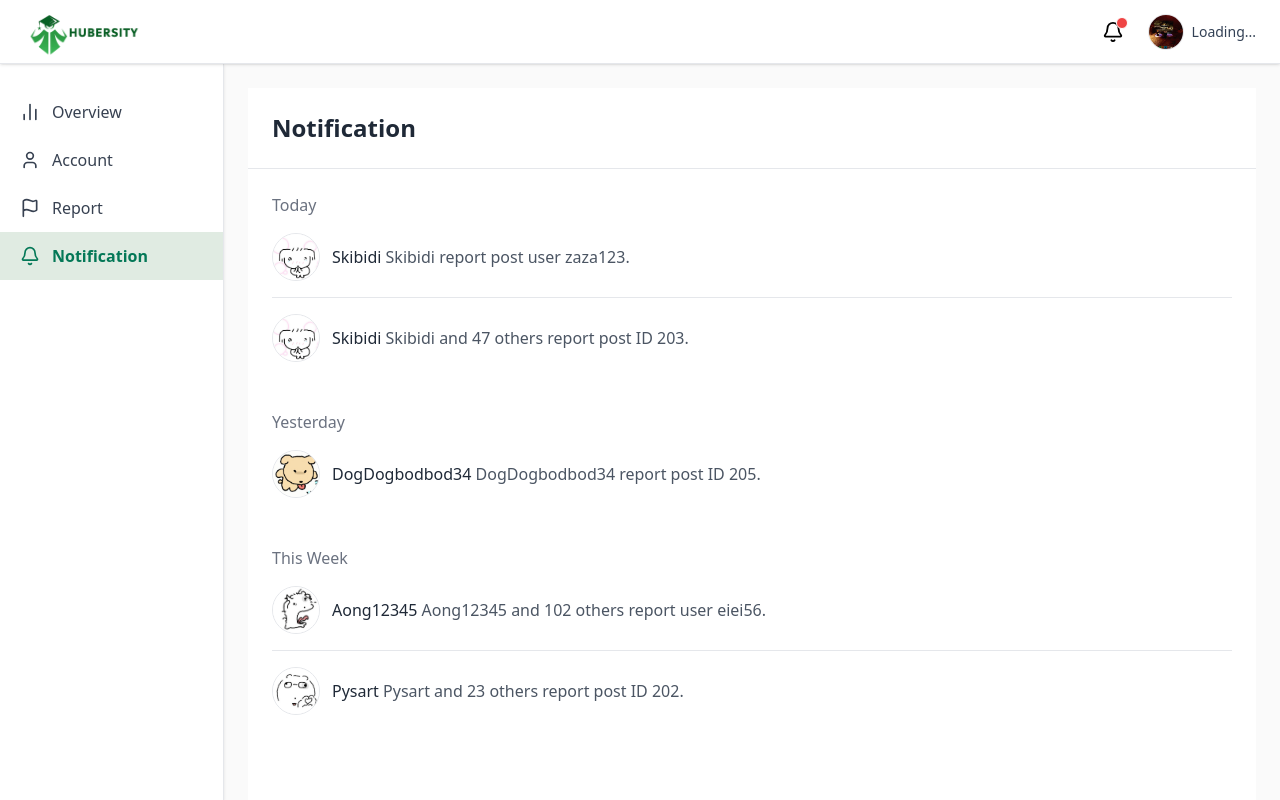
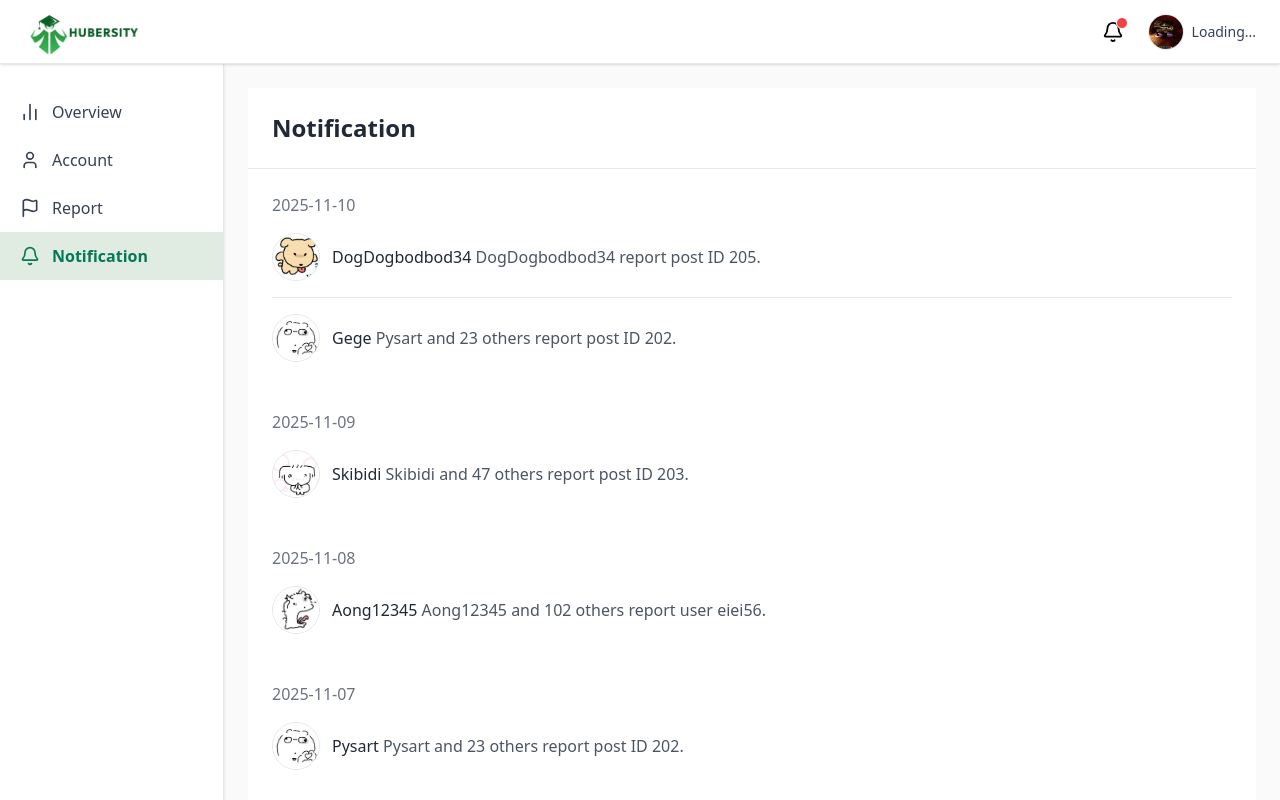
Before and after one commit to Hubersity/Hubersity, a React (Vite) app in the folder frontend/: page /app_admin/noti-admin in a window 1280 px wide. Built offline with nearby package versions, Linux system fonts and the light colour scheme; no server answers.

Commit message:
connect NotificationAdmin frontend

```diff
--- a/frontend/src/pages/Admin/Notification-admin.jsx
+++ b/frontend/src/pages/Admin/Notification-admin.jsx
@@ -1,4 +1,6 @@
-import React, { useState } from "react";
+import React, { useState, useEffect } from "react";
+
+const API_URL = "http://localhost:8000";
 
 export default function NotificationsAdmin() {
   // mock data สำหรับการแจ้งเตือน (แก้ smart-quote/ให้เป็น string ปกติ)
@@ -7,50 +9,114 @@ export default function NotificationsAdmin() {
       id: 1,
       name: "Skibidi",
       avatar: "/images/Skibidi.png",
-      time: "today",
+      created_at: "2020-11-11T08:30:00Z",
       text: "Skibidi report post user zaza123.",
     },
     {
       id: 2,
       name: "Skibidi",
       avatar: "/images/Skibidi.png",
-      time: "today",
+      created_at: "2025-11-09T09:00:00Z",
       text: "Skibidi and 47 others report post ID 203.",
     },
     {
       id: 3,
       name: "DogDogbodbod34",
       avatar: "/images/dogneverdie.png",
-      time: "yesterday",
+      created_at: "2025-11-10T15:00:00Z",
       text: "DogDogbodbod34 report post ID 205.",
     },
     {
       id: 4,
       name: "Aong12345",
       avatar: "/images/Aong12345.png",
-      time: "this week",
+      created_at: "2025-11-08T12:00:00Z",
       text: "Aong12345 and 102 others report user eiei56.",
     },
     {
       id: 5,
       name: "Pysart",
       avatar: "/images/Pysart.png",
-      time: "this week",
+      created_at: "2025-11-07T18:00:00Z",
+      text: "Pysart and 23 others report post ID 202.",
+    },
+    {
+      id: 6,
+      name: "Gege",
+      avatar: "/images/Pysart.png",
+      created_at: "2025-11-10T18:00:00Z",
       text: "Pysart and 23 others report post ID 202.",
     },
   ]);
 
+  function groupByDate(notifications) {
+    const now = new Date();
+    const today = new Date(now.getFullYear(), now.getMonth(), now.getDate());
+    const yesterday = new Date(today);
+    yesterday.setDate(today.getDate() - 1);
+
+    const startOfWeek = new Date(today);
+    startOfWeek.setDate(today.getDate() - today.getDay()); // Sunday
+    const endOfWeek = new Date(startOfWeek);
+    endOfWeek.setDate(startOfWeek.getDate() + 6); // Saturday
+
+    const formatDate = (date) => date.toISOString().split("T")[0];
+
+    const grouped = {};
+
+    notifications.forEach((n) => {
+      const created = new Date(n.created_at);
+      const dateStr = formatDate(created);
+
+      if (created >= today && created < new Date(today.getTime() + 86400000)) {
+        grouped["today"] = grouped["today"] ? [...grouped["today"], n] : [n];
+      } else if (created >= yesterday && created < today) {
+        grouped["yesterday"] = grouped["yesterday"] ? [...grouped["yesterday"], n] : [n];
+      } else if (created >= startOfWeek && created <= endOfWeek) {
+        grouped["this week"] = grouped["this week"] ? [...grouped["this week"], n] : [n];
+      } else {
+        grouped[dateStr] = grouped[dateStr] ? [...grouped[dateStr], n] : [n];
+      }
+    });
+
+    return grouped;
+  }
+
   // แยกกลุ่มตามเวลา
-  const grouped = notifications.reduce((acc, cur) => {
-    acc[cur.time] = acc[cur.time] ? [...acc[cur.time], cur] : [cur];
-    return acc;
-  }, {});
+  const grouped = groupByDate(notifications);
+  const order = ["today", "yesterday", "this week"];
+  const sections = order
+    .filter((k) => grouped[k])
+    .concat(Object.keys(grouped).filter((k) => !order.includes(k)).sort().reverse());
 
-  // กำหนดลำดับที่ต้องการแสดง (optional)
-  const order = ["today", "yesterday", "this week"];
-  const sections = order.filter((k) => grouped[k]).concat(
-    Object.keys(grouped).filter((k) => !order.includes(k))
-  );
+
+  useEffect(() => {
+    async function fetchAdminNotifications() {
+      try {
+        const response = await fetch(`${API_URL}/notification/admin`);
+        if (!response.ok) {
+          throw new Error(`HTTP error! Status: ${response.status}`);
+        }
+
+        const raw = await response.json();
+
+        const formatted = raw.map((n) => ({
+          id: n.id,
+          name: n.sender_username,
+          avatar: n.sender_avatar ? `${API_URL}${n.sender_avatar}` : "/images/default-avatar.png",
+          created_at: n.created_at,
+          text: n.message,
+          is_read: n.is_read || false
+        }));
+
+        setNotifications(formatted);
+      } catch (err) {
+        console.error("Error fetching notifications:", err);
+      }
+    }
+
+    fetchAdminNotifications();
+  }, []);
 
   return (
     <div className="flex flex-col w-full h-[calc(100vh-64px)] bg-white overflow-hidden">
```
Also changed, not shown: 2 other files (tests, documents, lock files or other folders).
